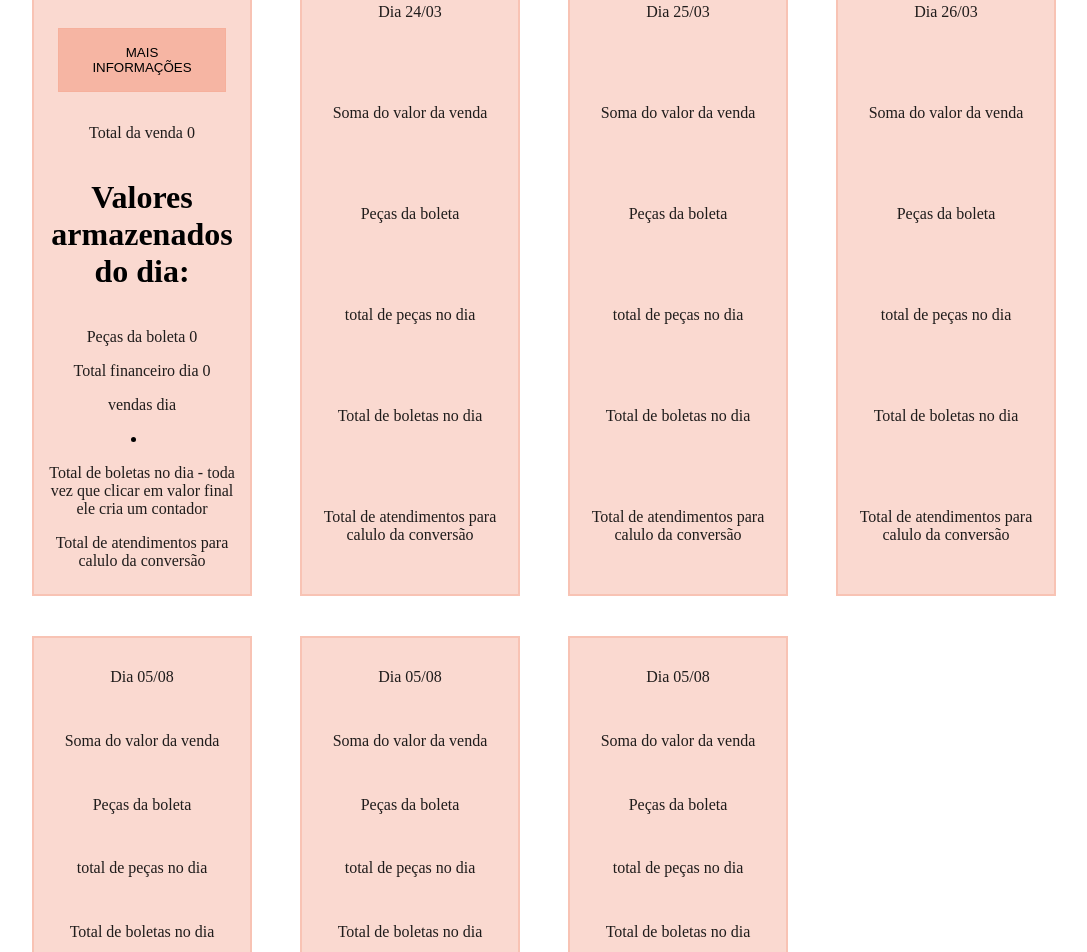
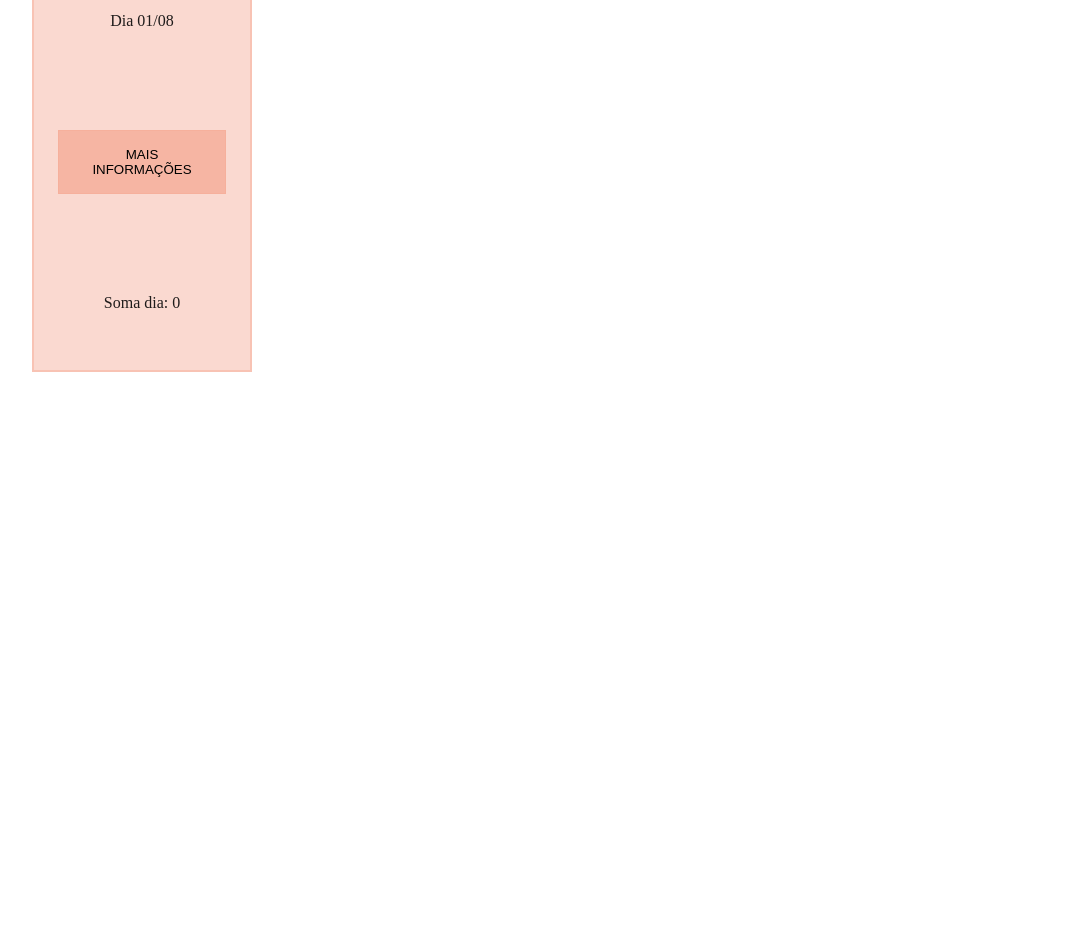
Before and after one commit to SabrinaPaschini/SellPersonalControl, an Angular app: page / in a window 1280 px wide. Shown: the part 1260-2212 px from the top of the page, without its empty margins (0-1087 px from the left). After the commit the page ends 1656 px from the top, so only its background shows below. Built offline with nearby package versions, Linux system fonts and the light colour scheme.

Commit message:
fix: deixando o codigo mais limpo e organizado

```diff
--- a/src/app/app.component.html
+++ b/src/app/app.component.html
@@ -1,3 +1,6 @@
 <div class="all">
-   <app-sell-control></app-sell-control>>
+
+
+   <app-sell-control></app-sell-control>
+
 </div>
--- a/src/app/sell-control/sell-control.component.html
+++ b/src/app/sell-control/sell-control.component.html
@@ -53,7 +53,7 @@
 <section class="parteFinalColeta">
   <p>Atendimentos por dia:</p>
 
-  <input type="number" placeholder="Quantas abordagens" />
+  <input type="number" placeholder="Oportunidades" />
   <button class="btnAddEnd" id="">Finalizar dia</button>
 </section>
 
@@ -68,79 +68,20 @@
     <p class="separar">Dia 01/08</p>
     <button (click)="mostraDiv()" class="btnAdd">Mais informações</button>
 
-    <p>Total da venda {{ total }}</p>
-    <h1>Valores armazenados do dia:</h1>
+    <p>Soma dia: {{ total }}</p>
+
+
 
 
     <div class="maisInfo" *ngIf="mais">
 
-      <p>Peças da boleta {{ item }}</p>
-      <p>Total financeiro dia {{ total }}</p>
-      <p>vendas dia</p>
-      <li>
+      <p>Quantidade de peças :{{item}}</p>
+
+      <li *ngFor="let precos of ">
         <ul>
-          {{listaDiaria}}
+           um array de cada venda:{{todosPrecos}}
         </ul>
       </li>
-      <p>
-        Total de boletas no dia - toda vez que clicar em valor final ele cria um
-        contador
-      </p>
-      <p>Total de atendimentos para calulo da conversão</p>
+
     </div>
   </div>
-
-  <div class="dias">
-    <p>Dia 24/03</p>
-    <p>Soma do valor da venda</p>
-    <p>Peças da boleta</p>
-    <p>total de peças no dia</p>
-    <p>Total de boletas no dia</p>
-    <p>Total de atendimentos para calulo da conversão</p>
-  </div>
-
-  <div class="dias">
-    <p>Dia 25/03</p>
-    <p>Soma do valor da venda</p>
-    <p>Peças da boleta</p>
-    <p>total de peças no dia</p>
-    <p>Total de boletas no dia</p>
-    <p>Total de atendimentos para calulo da conversão</p>
-  </div>
-
-  <div class="dias">
-    <p>Dia 26/03</p>
-    <p>Soma do valor da venda</p>
-    <p>Peças da boleta</p>
-    <p>total de peças no dia</p>
-    <p>Total de boletas no dia</p>
-    <p>Total de atendimentos para calulo da conversão</p>
-  </div>
-
-  <div class="dias">
-    <p>Dia 05/08</p>
-    <p>Soma do valor da venda</p>
-    <p>Peças da boleta</p>
-    <p>total de peças no dia</p>
-    <p>Total de boletas no dia</p>
-    <p>Total de atendimentos para calulo da conversão</p>
-  </div>
-
-  <div class="dias">
-    <p>Dia 05/08</p>
-    <p>Soma do valor da venda</p>
-    <p>Peças da boleta</p>
-    <p>total de peças no dia</p>
-    <p>Total de boletas no dia</p>
-    <p>Total de atendimentos para calulo da conversão</p>
-  </div>
-
-  <div class="dias">
-    <p>Dia 05/08</p>
-    <p>Soma do valor da venda</p>
-    <p>Peças da boleta</p>
-    <p>total de peças no dia</p>
-    <p>Total de boletas no dia</p>
-    <p>Total de atendimentos para calulo da conversão</p>
-  </div>
-</div>
--- a/src/app/sell-control/sell-control.component.ts
+++ b/src/app/sell-control/sell-control.component.ts
@@ -13,22 +13,19 @@ import { NumberSymbol } from '@angular/common';
 export class SellControlComponent implements OnInit {
   meta: number = 0;
   dias: number = 0;
-
   itemTemp: number = 0;
   item: number = 0;
-
   TodosPrecosTemp: number[] = [0];
   todosPrecos: number[] = [0];
-
   acompanhamento: boolean = false;
-  mais: boolean = true;
+  mais: boolean = false;
 
   total: number = 0;
   media: number = 0;
 
   atendimentos: number = 0;
 
-  listaDiaria: number[] = [];
+  listaDiaria: number[] = []; // aqui vai uma lista de todos os valores vendidos no dia, mas quero que essa lista seja separada por cada bordero tb.
 
   constructor(private configService: ConfigService) {}
 
@@ -42,6 +39,7 @@ export class SellControlComponent implements OnInit {
 
   guardaItem() {
     this.item = this.itemTemp;
+    this.itemTemp = 0;
   }
 
   valorParaItens(count: number): any[] {
@@ -51,21 +49,12 @@ export class SellControlComponent implements OnInit {
 
   adicionarPreco() {
     this.todosPrecos = this.TodosPrecosTemp;
+    this.TodosPrecosTemp = [0];
   }
 
   detalheVenda() {
     this.total = this.todosPrecos.reduce((acc, preco) => acc + preco, 0);
-
     return parseFloat(this.total.toFixed(4));
-  }
-
-  //preciso de um metodo e variavel que guarde todas as vendas do dia e some elas, em um array
-  vendasDia() {
-    if (this.total > 0) {
-      this.listaDiaria.push(this.total);
-    }
-
-    console.log('Lista diária atualizada:', this.listaDiaria);
   }
 
   calculoMedia() {
@@ -81,7 +70,36 @@ export class SellControlComponent implements OnInit {
     return parseFloat(this.media.toFixed(2));
   }
 
+  //preciso de um metodo e variavel que guarde todas as vendas do dia e some elas, estou falando de um objeto, e a cada iteracao criar um novo obj com todos os itens da venda
   //é um metodo que vai guardar as variveis da venda e colocar na tabela, que é o proximo componente
+
+
+        //friedman
+  // horas de trabalho 2
+  // total de vendas 3
+  // numero de transacao  4
+  // numero de itens 5
+  // oportunidades 6
+
+  // agora os calculos diario:
+
+// venda media ( 3 /4 )
+//itens por venda ( 5 /4 )
+//vendas por hora (3 / 2 )
+//taxa de conversao ( 4/6 * 100 )
+
+// calculo semanal
+
+
+
+  vendasDia() {
+
+  }
+
+  bordero = {};
+
+  // a cada vez que eu clicar no valor final, um novo bordero é criado com novos valores
+
 
   mostraDiv() {
     if (this.mais === false) {
--- a/src/app/usuario01/usuario01.component.html
+++ b/src/app/usuario01/usuario01.component.html
@@ -3,3 +3,14 @@
     <button class="btn" (click)="chamarEvento()">Mostrar content</button> </header>
 
 <div class="content" *ngIf="evento" ><p>Conteudo escondido aqui</p></div>
+
+
+<input type="number" [(ngModel)]="testedelista">
+<button (click)="adicionaLista()">Enviar vendas</button>
+
+<section>
+    <h1>Teste de lista de vendas</h1>
+    <ul>
+        <li *ngFor="let preco of addPreco">{{ preco }}</li>
+    </ul>
+</section>
--- a/src/app/usuario01/usuario01.component.ts
+++ b/src/app/usuario01/usuario01.component.ts
@@ -21,6 +21,14 @@ export class Usuario01Component implements OnInit {
 
   constructor() { }
 
+  testedelista: number = 0 ;
+  addPreco: number[] = [];
+
+  adicionaLista(){
+    this.addPreco.push(this.testedelista)
+    this.testedelista = 0 ;
+  }
+
   ngOnInit(): void {
 
   }
```
